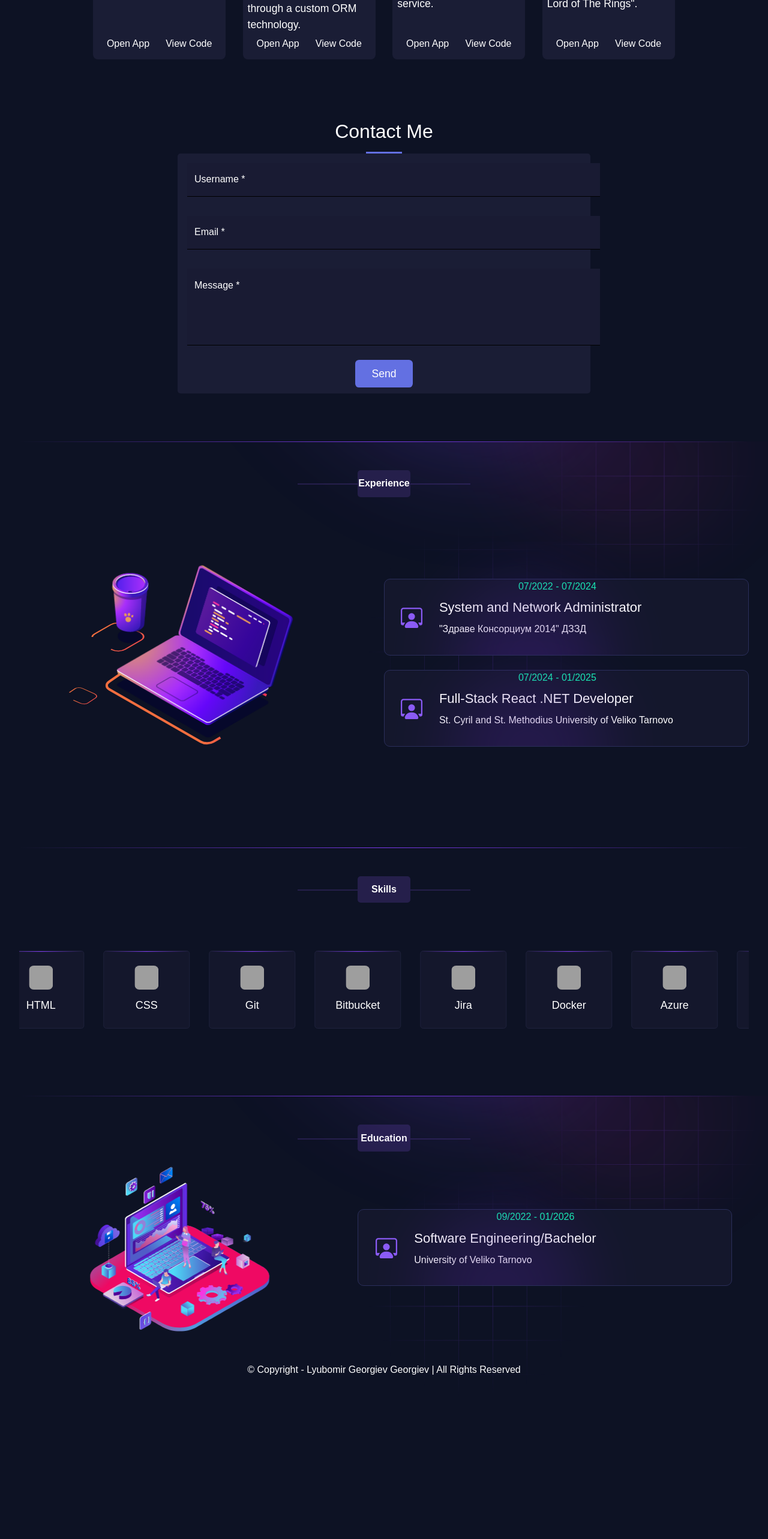
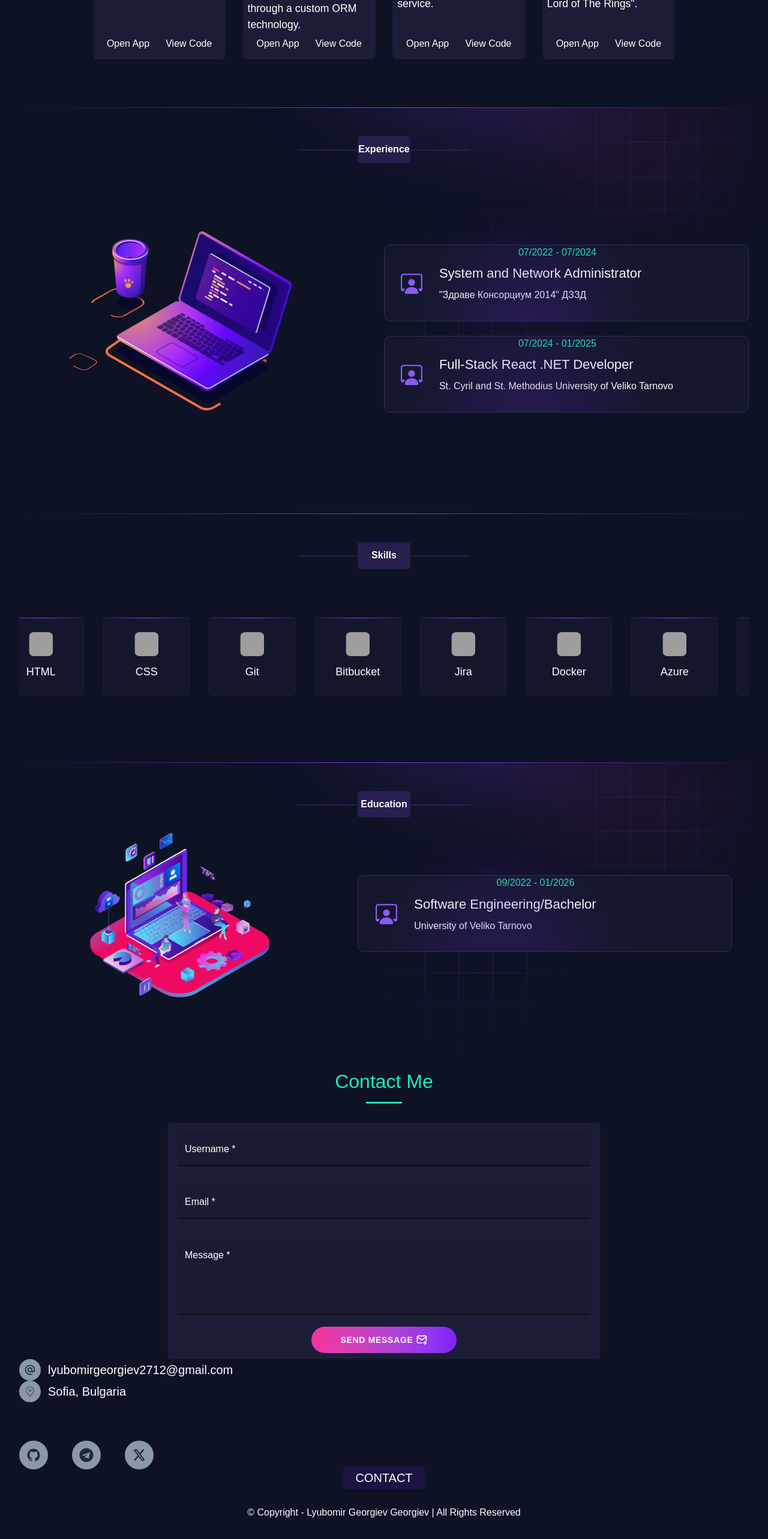
Before and after one commit to lyubomir2712/Portfolio, a React (Vite) app: page / in a window 1280 px wide. Shown: the part 1273-3839 px from the top of the page at 60% size. Before the commit the page ends 3601 px from the top, so only its background shows below. Built offline with nearby package versions, Linux system fonts and the light colour scheme; grey boxes are pictures that could not be loaded.

Commit message:
contact section updated

```diff
--- a/src/App.jsx
+++ b/src/App.jsx
@@ -17,10 +17,10 @@ function App() {
         <IntroductionSection/>
         <CertificationSection/>
         <ProjectsSection/>
-        <ContactSection/>
         <ExperienceSection/>
         <MarqueeTechStack/>
         <EducationSection/>
+        <ContactSection/>
         <Footer/>
     </>
   )
--- a/src/Components/ContactSection/ContactSection.css
+++ b/src/Components/ContactSection/ContactSection.css
@@ -3,6 +3,8 @@
 }
 .contact-title {
     font-size: 2rem;
+    color: #16F2B3;
+    margin-bottom: 2rem;
 }
 
 .contact-title::after {
@@ -10,7 +12,7 @@
     display: block;
     width: 5%;
     height: 0.2rem;
-    background-color: #6370e2;
+    background-color: #16F2B3;
     margin: 0.6rem auto 0;
 }
 
@@ -19,7 +21,7 @@
     padding: 1rem 1rem 0.6rem 1rem;
     background-color: #1a1d35;
     border-radius: 0.3rem;
-    width: 43rem;
+    width: 45rem;
     margin: 0 auto;
 }
 
@@ -61,7 +63,7 @@ input{
     position: absolute;
     width: 100%;
     height: 2px;
-    background: dodgerblue;
+    background: #16F2B3;
     transform: scaleX(0);
     transition: all 0.2s ease;
     top: 3.4rem;
@@ -106,7 +108,7 @@ input{
     position: absolute;
     width: 100%;
     height: 2px;
-    background: dodgerblue;
+    background: #16F2B3;
     transform: scaleX(0);
     transition: all 0.2s ease;
     top: 8rem;
@@ -118,22 +120,22 @@ input{
 }
 
 
-.contact-btn{
-    margin-top: 1.5rem;
-    height: 2.9rem;
-    width: 6rem;
-    border-radius: 0.4rem;
-    background-color: #6370e2;
-    font-size: 1.1rem;
-    outline: none;
-    border: none;
-    box-shadow: none;
-    cursor: pointer;
-}
+/*.contact-btn{*/
+/*    margin-top: 1.5rem;*/
+/*    height: 2.9rem;*/
+/*    width: 6rem;*/
+/*    border-radius: 0.4rem;*/
+/*    background-color: #6370e2;*/
+/*    font-size: 1.1rem;*/
+/*    outline: none;*/
+/*    border: none;*/
+/*    box-shadow: none;*/
+/*    cursor: pointer;*/
+/*}*/
 
-button:hover {
-    filter: brightness(1.2);
-}
+/*button:hover {*/
+/*    filter: brightness(1.2);*/
+/*}*/
 
 
 .label-line{
--- a/src/Components/ContactSection/ContactSection.jsx
+++ b/src/Components/ContactSection/ContactSection.jsx
@@ -4,27 +4,98 @@ export default function ContactSection() {
     return (
         <section id="contact-section" className="contact-section">
             <h2 className="contact-title">Contact Me</h2>
+            <div className="contact-container">
+                <div className="contact-cell1">
                 <form className="contact-form">
                     <div className="contact-form-content">
 
                         <div className="input-container">
-                            <input className="username-input" type="text" placeholder=" " />
+                            <input className="username-input" type="text" placeholder=" "/>
                             <div className="label-line">Username *</div>
                         </div>
 
                         <div className="input-container">
-                            <input className="email-input" type="email" placeholder=" " />
+                            <input className="email-input" type="email" placeholder=" "/>
                             <div className="label-line">Email *</div>
                         </div>
 
                         <div className="textarea-container">
-                        <textarea className="message-input" placeholder=" " />
+                            <textarea className="message-input" placeholder=" "/>
                             <div className="label-line">Message *</div>
                         </div>
 
                     </div>
-                <button className="contact-btn" type="submit">Send</button>
+                    {/*<button className="contact-btn" type="submit">Send</button>*/}
+                    <button
+                        className="flex mt-5 mx-auto ml-auto items-center gap-1 hover:gap-3 rounded-full bg-gradient-to-r from-pink-500 to-violet-600 px-5 md:px-12 py-2.5 md:py-3 text-center text-xs md:text-sm font-medium uppercase tracking-wider text-white no-underline transition-all duration-200 ease-out hover:text-white hover:no-underline md:font-semibold"
+                        role="button"><span className="flex items-center gap-1">Send Message<svg stroke="currentColor"
+                                                                                                 fill="none"
+                                                                                                 strokeWidth="2"
+                                                                                                 viewBox="0 0 24 24"
+                                                                                                 strokeLinecap="round"
+                                                                                                 strokeLinejoin="round"
+                                                                                                 height="20" width="20"
+                                                                                                 xmlns="http://www.w3.org/2000/svg"><path
+                        stroke="none" d="M0 0h24v24H0z" fill="none"></path><path
+                        d="M12 18h-7a2 2 0 0 1 -2 -2v-10a2 2 0 0 1 2 -2h14a2 2 0 0 1 2 2v7.5"></path><path
+                        d="M3 6l9 6l9 -6"></path><path d="M15 18h6"></path><path
+                        d="M18 15l3 3l-3 3"></path></svg></span></button>
                 </form>
+                </div>
+
+                <div className="contacts-container">
+                    <p className="text-sm md:text-xl flex items-center gap-3">
+                        <svg stroke="currentColor" fill="currentColor" strokeWidth="0" viewBox="0 0 24 24"
+                             className="bg-[#8b98a5] p-2 rounded-full hover:bg-[#16f2b3] hover:scale-110 transition-all duration-300 text-gray-800 cursor-pointer"
+                             height="36" width="36" xmlns="http://www.w3.org/2000/svg">
+                            <path fill="none" d="M0 0h24v24H0z"></path>
+                            <path
+                                d="M12 2C6.48 2 2 6.48 2 12s4.48 10 10 10h5v-2h-5c-4.34 0-8-3.66-8-8s3.66-8 8-8 8 3.66 8 8v1.43c0 .79-.71 1.57-1.5 1.57s-1.5-.78-1.5-1.57V12c0-2.76-2.24-5-5-5s-5 2.24-5 5 2.24 5 5 5c1.38 0 2.64-.56 3.54-1.47.65.89 1.77 1.47 2.96 1.47 1.97 0 3.5-1.6 3.5-3.57V12c0-5.52-4.48-10-10-10zm0 13c-1.66 0-3-1.34-3-3s1.34-3 3-3 3 1.34 3 3-1.34 3-3 3z"></path>
+                        </svg>
+                        <span>lyubomirgeorgiev2712@gmail.com</span></p>
+
+                    <p className="text-sm md:text-xl flex items-center gap-3">
+                        <svg stroke="currentColor" fill="currentColor" strokeWidth="0" viewBox="0 0 24 24"
+                             className="bg-[#8b98a5] p-2 rounded-full hover:bg-[#16f2b3] hover:scale-110 transition-all duration-300 text-gray-800 cursor-pointer"
+                             height="36" width="36" xmlns="http://www.w3.org/2000/svg">
+                            <g id="Location_On">
+                                <g>
+                                    <path
+                                        d="M12,21.933a1.715,1.715,0,0,1-1.384-.691L5.555,14.5a7.894,7.894,0,1,1,12.885-.009L13.385,21.24A1.717,1.717,0,0,1,12,21.933ZM11.992,3.066A6.81,6.81,0,0,0,7.414,4.815a6.891,6.891,0,0,0-1.05,9.1l5.051,6.727a.725.725,0,0,0,.584.292h0a.732.732,0,0,0,.586-.292l5.044-6.734A6.874,6.874,0,0,0,12.81,3.113,7.277,7.277,0,0,0,11.992,3.066Z"></path>
+                                    <path
+                                        d="M12,12.5A2.5,2.5,0,1,1,14.5,10,2.5,2.5,0,0,1,12,12.5Zm0-4A1.5,1.5,0,1,0,13.5,10,1.5,1.5,0,0,0,12,8.5Z"></path>
+                                </g>
+                            </g>
+                        </svg>
+                        <span>Sofia, Bulgaria</span></p>
+
+                    <div className="mt-8 lg:mt-16 flex items-center gap-5 lg:gap-10"><a target="_blank"
+                                                                                        href="https://github.com/0xopsdev">
+                        <svg stroke="currentColor" fill="currentColor" strokeWidth="0" viewBox="0 0 512 512"
+                             className="bg-[#8b98a5] p-3 rounded-full hover:bg-[#16f2b3] hover:scale-110 transition-all duration-300 text-gray-800 cursor-pointer"
+                             height="48" width="48" xmlns="http://www.w3.org/2000/svg">
+                            <path
+                                d="M256 32C132.3 32 32 134.9 32 261.7c0 101.5 64.2 187.5 153.2 217.9 1.4.3 2.6.4 3.8.4 8.3 0 11.5-6.1 11.5-11.4 0-5.5-.2-19.9-.3-39.1-8.4 1.9-15.9 2.7-22.6 2.7-43.1 0-52.9-33.5-52.9-33.5-10.2-26.5-24.9-33.6-24.9-33.6-19.5-13.7-.1-14.1 1.4-14.1h.1c22.5 2 34.3 23.8 34.3 23.8 11.2 19.6 26.2 25.1 39.6 25.1 10.5 0 20-3.4 25.6-6 2-14.8 7.8-24.9 14.2-30.7-49.7-5.8-102-25.5-102-113.5 0-25.1 8.7-45.6 23-61.6-2.3-5.8-10-29.2 2.2-60.8 0 0 1.6-.5 5-.5 8.1 0 26.4 3.1 56.6 24.1 17.9-5.1 37-7.6 56.1-7.7 19 .1 38.2 2.6 56.1 7.7 30.2-21 48.5-24.1 56.6-24.1 3.4 0 5 .5 5 .5 12.2 31.6 4.5 55 2.2 60.8 14.3 16.1 23 36.6 23 61.6 0 88.2-52.4 107.6-102.3 113.3 8 7.1 15.2 21.1 15.2 42.5 0 30.7-.3 55.5-.3 63 0 5.4 3.1 11.5 11.4 11.5 1.2 0 2.6-.1 4-.4C415.9 449.2 480 363.1 480 261.7 480 134.9 379.7 32 256 32z"></path>
+                        </svg>
+                    </a><a target="_blank" href="https://t.me/its0xopsdev">
+                        <svg stroke="currentColor" fill="currentColor" strokeWidth="0" viewBox="0 0 496 512"
+                             className="bg-[#8b98a5] p-3 rounded-full hover:bg-[#16f2b3] hover:scale-110 transition-all duration-300 text-gray-800 cursor-pointer"
+                             height="48" width="48" xmlns="http://www.w3.org/2000/svg">
+                            <path
+                                d="M248 8C111 8 0 119 0 256s111 248 248 248 248-111 248-248S385 8 248 8zm121.8 169.9l-40.7 191.8c-3 13.6-11.1 16.9-22.4 10.5l-62-45.7-29.9 28.8c-3.3 3.3-6.1 6.1-12.5 6.1l4.4-63.1 114.9-103.8c5-4.4-1.1-6.9-7.7-2.5l-142 89.4-61.2-19.1c-13.3-4.2-13.6-13.3 2.8-19.7l239.1-92.2c11.1-4 20.8 2.7 17.2 19.5z"></path>
+                        </svg>
+                    </a><a target="_blank" href="https://x.com/0xopsdev">
+                        <svg stroke="currentColor" fill="currentColor" strokeWidth="0" viewBox="0 0 512 512"
+                             className="bg-[#8b98a5] p-3 rounded-full hover:bg-[#16f2b3] hover:scale-110 transition-all duration-300 text-gray-800 cursor-pointer"
+                             height="48" width="48" xmlns="http://www.w3.org/2000/svg">
+                            <path
+                                d="M389.2 48h70.6L305.6 224.2 487 464H345L233.7 318.6 106.5 464H35.8L200.7 275.5 26.8 48H172.4L272.9 180.9 389.2 48zM364.4 421.8h39.1L151.1 88h-42L364.4 421.8z"></path>
+                        </svg>
+                    </a></div>
+
+                    <span className="bg-[#1a1443] w-fit text-white rotate-90 p-2 px-5 text-xl rounded-md">CONTACT</span>
+                </div>
+            </div>
         </section>
     )
 }
```
Lines whose indentation alone changed are shown as unchanged.
